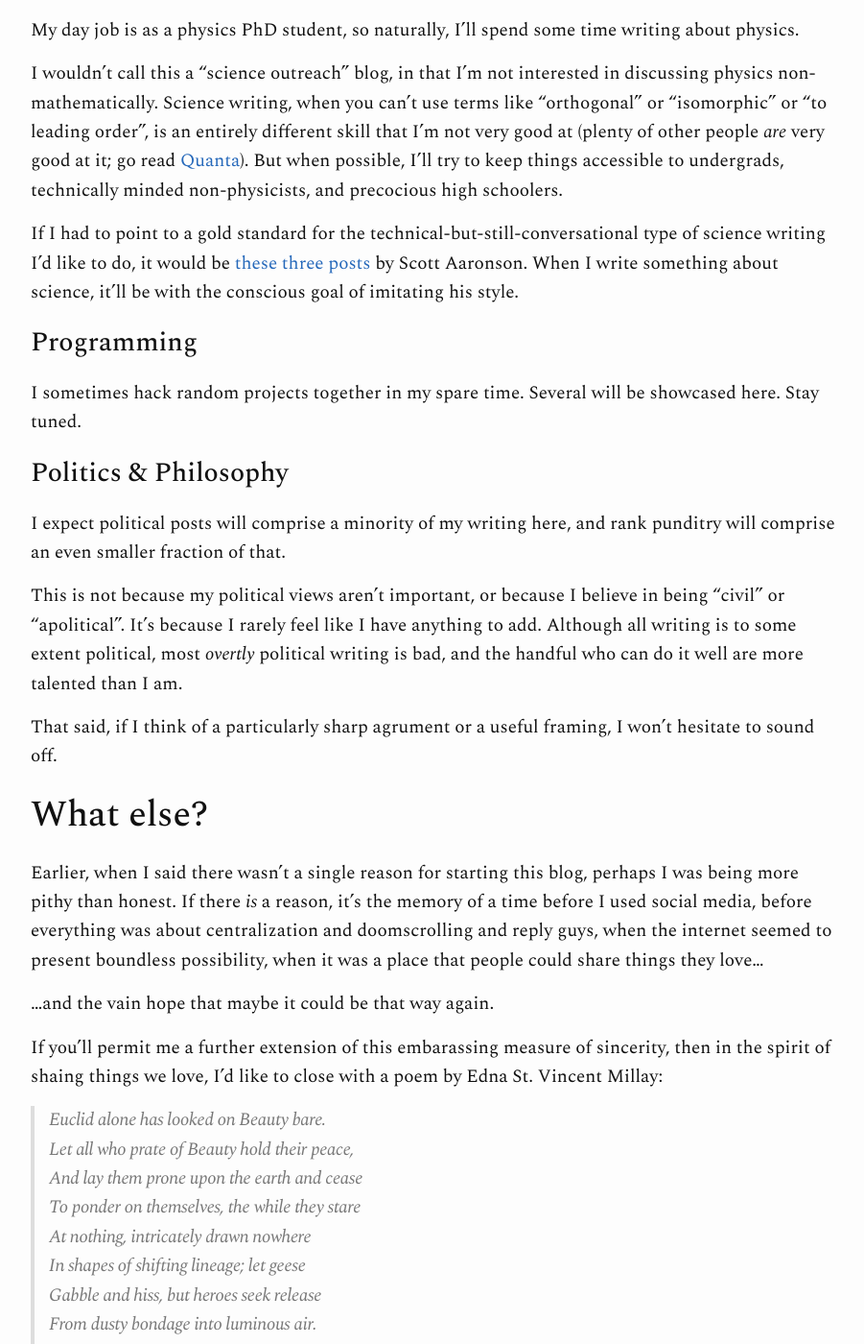
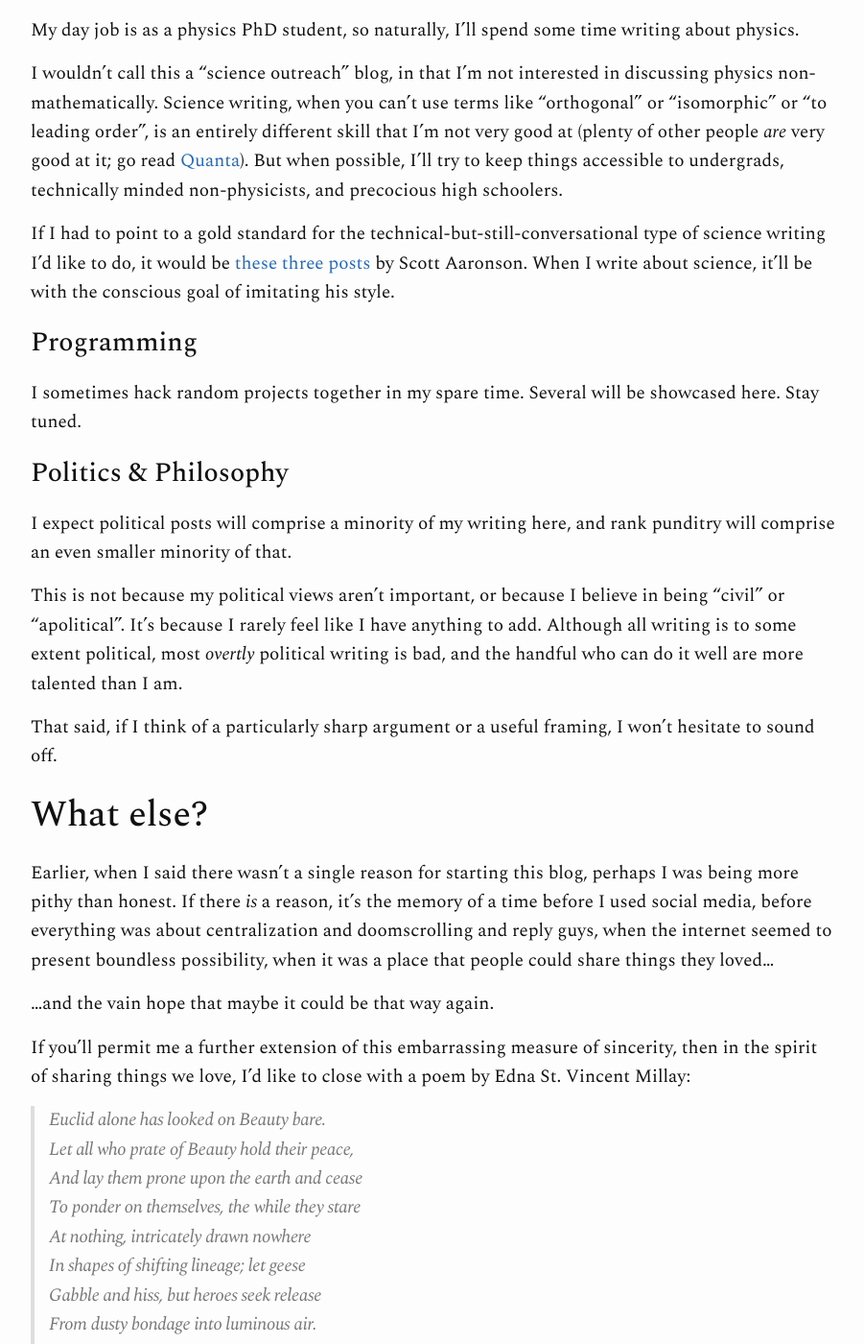
Before and after one commit to matt2718/matt2718.github.io, a Jekyll site: the page built from _posts/2021-12-19-welcome.md, in a window 1280 px wide and 1400 px high, scrolled down 1303 px. Shown: the whole window at 96% size, without its empty margins (188-1089 px from the left). Built offline with Jekyll 4.4.1, drawn with Linux system fonts in a browser that asks for light colours; some of the changed text lies outside the part shown.

Commit message:
typo fix

```diff
--- a/_posts/2021-12-19-welcome.md
+++ b/_posts/2021-12-19-welcome.md
@@ -26,7 +26,7 @@ Okay, maybe there isn't a singular reason.
 
 # What am I going to write about?
 
-Everything. That said, I expect most of my posts will be centered around...
+Everything. That said, I expect most of my posts will be centered around:
 
 ## Book reviews
 
@@ -58,8 +58,7 @@ schoolers.
 If I had to point to a gold standard for the technical-but-still-conversational type of science
 writing I'd like to do, it would be [these](https://scottaaronson.blog/?p=3327)
 [three](https://scottaaronson.blog/?p=3712) [posts](https://scottaaronson.blog/?p=122) by Scott
-Aaronson. When I write something about science, it'll be with the conscious goal of imitating his
-style.
+Aaronson. When I write about science, it'll be with the conscious goal of imitating his style.
 
 ## Programming
 
@@ -68,14 +67,14 @@ I sometimes hack random projects together in my spare time. Several will be show
 ## Politics & Philosophy
 
 I expect political posts will comprise a minority of my writing here, and rank punditry will
-comprise an even smaller fraction of that.
+comprise an even smaller minority of that.
 
 This is not because my political views aren't important, or because I believe in being "civil" or
 "apolitical". It's because I rarely feel like I have anything to add. Although all writing is to
 some extent political, most *overtly* political writing is bad, and the handful who can do it well
 are more talented than I am.
 
-That said, if I think of a particularly sharp agrument or a useful framing, I won't hesitate to
+That said, if I think of a particularly sharp argument or a useful framing, I won't hesitate to
 sound off.
 
 # What else?
@@ -84,12 +83,12 @@ Earlier, when I said there wasn't a single reason for starting this blog, perhap
 pithy than honest. If there *is* a reason, it's the memory of a time before I used social media,
 before everything was about centralization and doomscrolling and reply guys, when the internet
 seemed to present boundless possibility, when it was a place that people could share things they
-love...
+loved...
 
 ...and the vain hope that maybe it could be that way again.
 
-If you'll permit me a further extension of this embarassing measure of sincerity, then in the spirit
-of shaing things we love, I'd like to close with a poem by Edna St. Vincent Millay:
+If you'll permit me a further extension of this embarrassing measure of sincerity, then in the spirit
+of sharing things we love, I'd like to close with a poem by Edna St. Vincent Millay:
 
 > Euclid alone has looked on Beauty bare.
 > Let all who prate of Beauty hold their peace,
```
